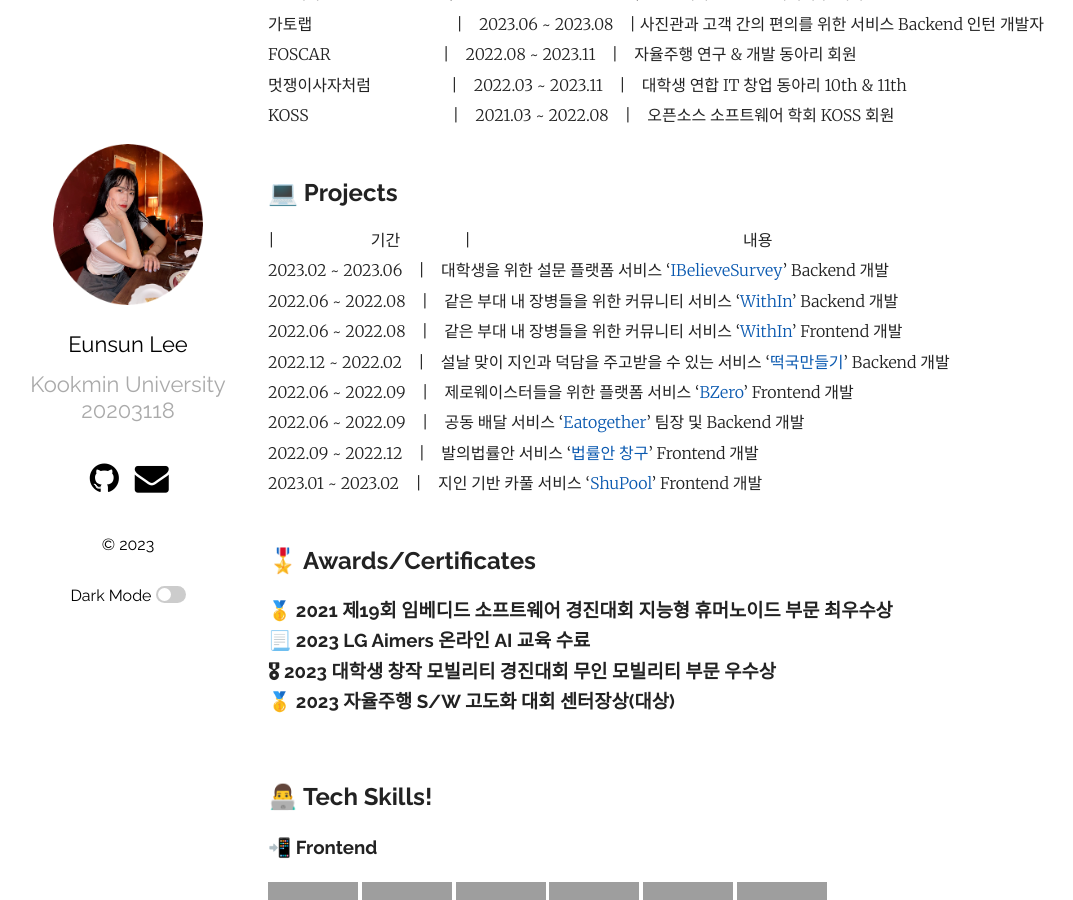
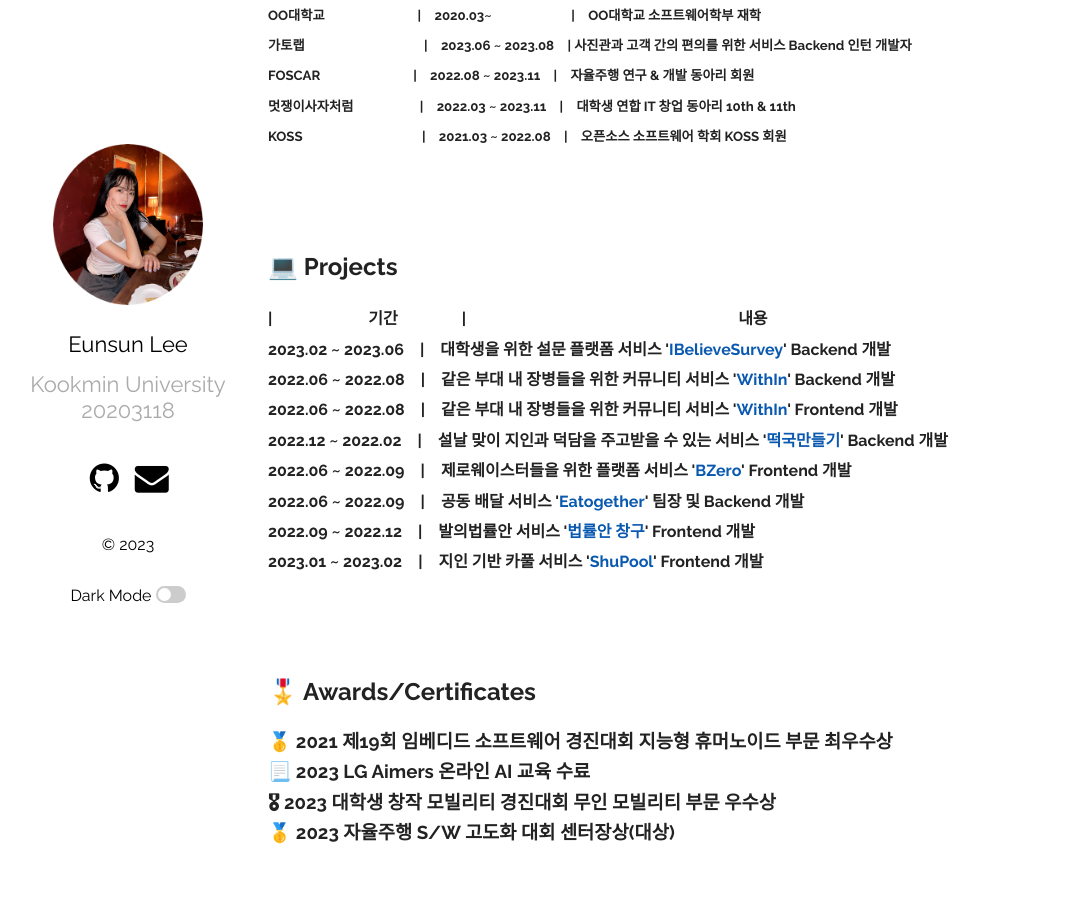
Before and after one commit to Eun-sun-Lee/Eun-sun-Lee.github.io, a Jekyll site: the page built from _posts/2021-12-16-eunsunBlog.markdown, in a window 1280 px wide and 900 px high, scrolled down 380 px, cut to the strip 0-900 px from the top of the window. Shown: the whole strip, without its empty margins (87-1160 px from the left). Built offline with Jekyll 4.4.1, drawn with Linux system fonts in a browser that asks for light colours; grey boxes are pictures that could not be loaded.

Commit message:
[fix] md 파일 수정

```diff
--- a/_posts/2021-12-16-eunsunBlog.markdown
+++ b/_posts/2021-12-16-eunsunBlog.markdown
@@ -12,6 +12,7 @@
 <!-- **Experience & Social Activity** -->
 소속 및 단체　　　　　　|　활동 기간　　　　　　　|　내용
 <br/>
+<h5>
 OO대학교　　　　　　　|　2020.03~　　　　　　|　OO대학교 소프트웨어학부 재학
 <br/>
 가토랩　　　　　　　　　|　2023.06 ~ 2023.08　| 사진관과 고객 간의 편의를 위한 서비스 Backend 인턴 개발자
@@ -21,10 +22,12 @@
 멋쟁이사자처럼　　　　　|　2022.03 ~ 2023.11　|　대학생 연합 IT 창업 동아리 10th & 11th
 <br/>
 KOSS　　　　　　　　　|　2021.03 ~ 2022.08　|　오픈소스 소프트웨어 학회 KOSS 회원
+</h5>
 <br/>
 <br/>
 <h2>💻 Projects</h2>
 <!-- **Projects** -->
+<h4>
 |　　　　　　기간　　　　|　　　　　　　　　　　　　　　　　내용
 <br/>
 2023.02 ~ 2023.06　|　대학생을 위한 설문 플랫폼 서비스 '<a href="https://github.com/2023-AlphaProject/iBelieveSurvey_backend">IBelieveSurvey</a>' Backend 개발
@@ -42,6 +45,7 @@
 2022.09 ~ 2022.12　|　발의법률안 서비스 '<a href="https://github.com/MopeTeam1/Nemsy_client">법률안 창구</a>' Frontend 개발
 <br/>
 2023.01 ~ 2023.02　|　지인 기반 카풀 서비스 '<a href="https://github.com/ShuPool/Shupool-frontend">ShuPool</a>' Frontend 개발
+</h4>
 <br/>
 <br/>
 <h2>🎖️ Awards/Certificates</h2>
```
